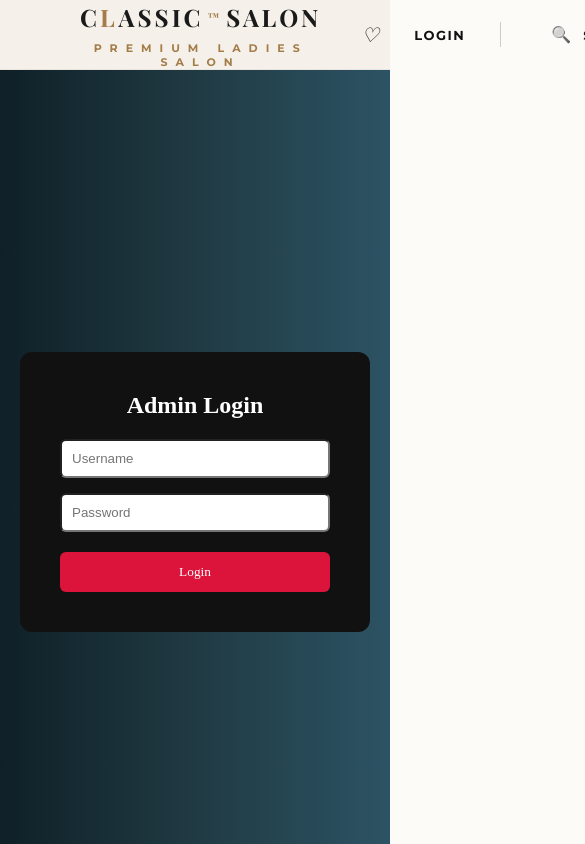
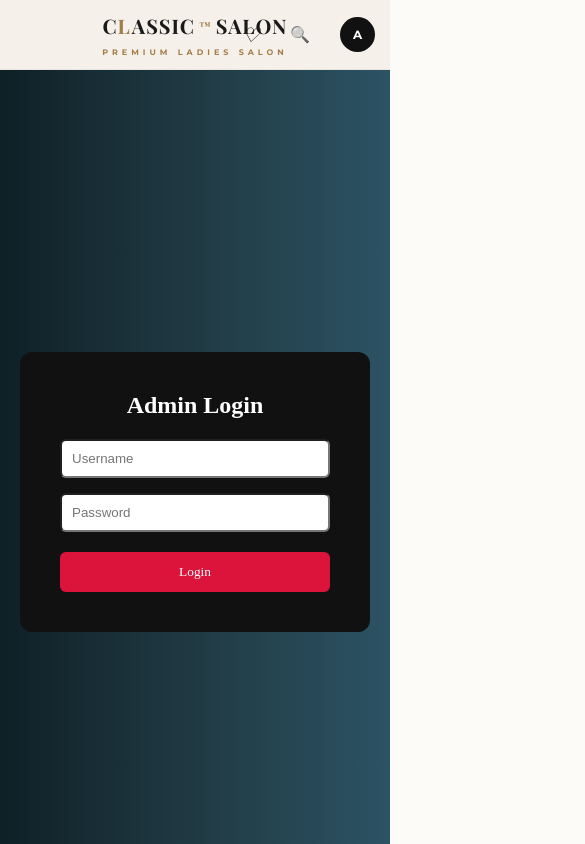
Before and after one commit to dipaligondaliya81-star/Classic_salon, a React (Vite) app: page /admin-login in a window 390 px wide. Shown: the top 844 px of the page, 585 px wide, since content can reach past the window. Built offline with nearby package versions, Linux system fonts and the light colour scheme; a web font is replaced by a local one.

Commit message:
Implement mobile hamburger menu and responsive layout

```diff
--- a/src/components/Navbar.css
+++ b/src/components/Navbar.css
@@ -227,15 +227,116 @@
 }
 
 @media (max-width: 1024px) {
+    .luxury-navbar {
+        height: 70px;
+        padding: 0 15px;
+    }
+
+    .nav-container {
+        padding: 0;
+    }
+
+    .main-logo-title {
+        font-size: 20px;
+        letter-spacing: 1px;
+    }
+
+    .logo-tagline {
+        font-size: 8px;
+        letter-spacing: 4px;
+    }
+
+    /* HAMBURGER STYLES */
+    .mobile-toggle {
+        display: flex;
+        flex-direction: column;
+        gap: 5px;
+        cursor: pointer;
+        z-index: 1001;
+        width: 30px;
+    }
+
+    .bar {
+        width: 100%;
+        height: 2px;
+        background: #111;
+        transition: 0.4s;
+    }
+
+    .bar.active:nth-child(1) {
+        transform: translateY(7px) rotate(45deg);
+    }
+
+    .bar.active:nth-child(2) {
+        opacity: 0;
+    }
+
+    .bar.active:nth-child(3) {
+        transform: translateY(-7px) rotate(-45deg);
+    }
+
+    /* MOBILE DRAWER */
     .left-links {
+        position: fixed;
+        top: 0;
+        left: -100%;
+        width: 80%;
+        height: 100vh;
+        background: #fdfaf7;
+        flex-direction: column;
+        justify-content: center;
+        align-items: center;
+        gap: 40px;
+        transition: 0.5s cubic-bezier(0.165, 0.84, 0.44, 1);
+        z-index: 1000;
+        box-shadow: 20px 0 50px rgba(0, 0, 0, 0.1);
+    }
+
+    .left-links.mobile-open {
+        left: 0;
+    }
+
+    .left-links a {
+        font-size: 20px;
+        letter-spacing: 3px;
+    }
+
+    .mobile-only-actions {
+        display: block;
+        border-top: 1px solid #eee;
+        padding-top: 30px;
+        width: 60%;
+        text-align: center;
+    }
+
+    .hide-on-mobile {
+        display: none !important;
+    }
+
+    .nav-divider {
         display: none;
     }
 
-    .luxury-navbar {
-        height: 70px;
+    .right-actions {
+        gap: 15px;
     }
 
-    .main-logo-title {
-        font-size: 24px;
+    .search-module {
+        min-width: unset;
+    }
+
+    .nav-logo-centered {
+        padding: 0;
+        position: absolute;
+        left: 50%;
+        transform: translateX(-50%);
     }
 }
+
+.mobile-toggle {
+    display: none;
+}
+
+.mobile-only-actions {
+    display: none;
+}
--- a/src/components/Navbar.jsx
+++ b/src/components/Navbar.jsx
@@ -7,6 +7,7 @@ export default function Navbar() {
     const navigate = useNavigate();
     const [isSearchOpen, setIsSearchOpen] = useState(false);
     const [searchQuery, setSearchQuery] = useState("");
+    const [isMobileMenuOpen, setIsMobileMenuOpen] = useState(false);
 
     const handleSearchSubmit = async (e) => {
         if (e.key === "Enter" && searchQuery.trim()) {
@@ -38,16 +39,28 @@ export default function Navbar() {
     return (
         <nav className="luxury-navbar">
             <div className="nav-container">
-                {/* LEFT LINKS */}
-                <div className="nav-group left-links">
-                    <Link to="/about">ABOUT</Link>
-                    <Link to="/products">PRODUCTS</Link>
-                    <Link to="/services">SERVICES</Link>
-                    <Link to="/contact">CONTACT US</Link>
+                {/* HAMBURGER FOR MOBILE */}
+                <div className="mobile-toggle" onClick={() => setIsMobileMenuOpen(!isMobileMenuOpen)}>
+                    <span className={`bar ${isMobileMenuOpen ? "active" : ""}`}></span>
+                    <span className={`bar ${isMobileMenuOpen ? "active" : ""}`}></span>
+                    <span className={`bar ${isMobileMenuOpen ? "active" : ""}`}></span>
+                </div>
+
+                {/* LEFT LINKS (Now also works as Mobile Menu) */}
+                <div className={`nav-group left-links ${isMobileMenuOpen ? "mobile-open" : ""}`}>
+                    <Link to="/about" onClick={() => setIsMobileMenuOpen(false)}>ABOUT</Link>
+                    <Link to="/products" onClick={() => setIsMobileMenuOpen(false)}>PRODUCTS</Link>
+                    <Link to="/services" onClick={() => setIsMobileMenuOpen(false)}>SERVICES</Link>
+                    <Link to="/contact" onClick={() => setIsMobileMenuOpen(false)}>CONTACT US</Link>
+
+                    {/* Extra mobile-only links if needed */}
+                    <div className="mobile-only-actions">
+                        <Link to="/login" onClick={() => setIsMobileMenuOpen(false)}>LOGIN</Link>
+                    </div>
                 </div>
 
                 {/* CENTER LOGO */}
-                <div className="nav-logo-centered" onClick={() => navigate("/")}>
+                <div className="nav-logo-centered" onClick={() => { navigate("/"); setIsMobileMenuOpen(false); }}>
                     <div className="logo-text-wrap">
                         <h1 className="main-logo-title">
                             C<span className="gold-letter">L</span>ASSIC
@@ -65,9 +78,9 @@ export default function Navbar() {
                     {localStorage.getItem("user") ? (
                         <Link to="/account" className="login-text gold-member-link">LOGIN</Link>
                     ) : (
-                        <Link to="/login" className="login-text">LOGIN</Link>
+                        <Link to="/login" className="login-text hide-on-mobile">LOGIN</Link>
                     )}
-                    <div className="nav-divider"></div>
+                    <div className="nav-divider hide-on-mobile"></div>
 
                     <div className="search-module">
                         {isSearchOpen ? (
@@ -88,7 +101,7 @@ export default function Navbar() {
                         ) : (
                             <div className="search-trigger-pro" onClick={() => setIsSearchOpen(true)}>
                                 <span className="search-ico">🔍</span>
-                                <span className="search-txt">SEARCH</span>
+                                <span className="search-txt hide-on-mobile">SEARCH</span>
                             </div>
                         )}
                     </div>
```
